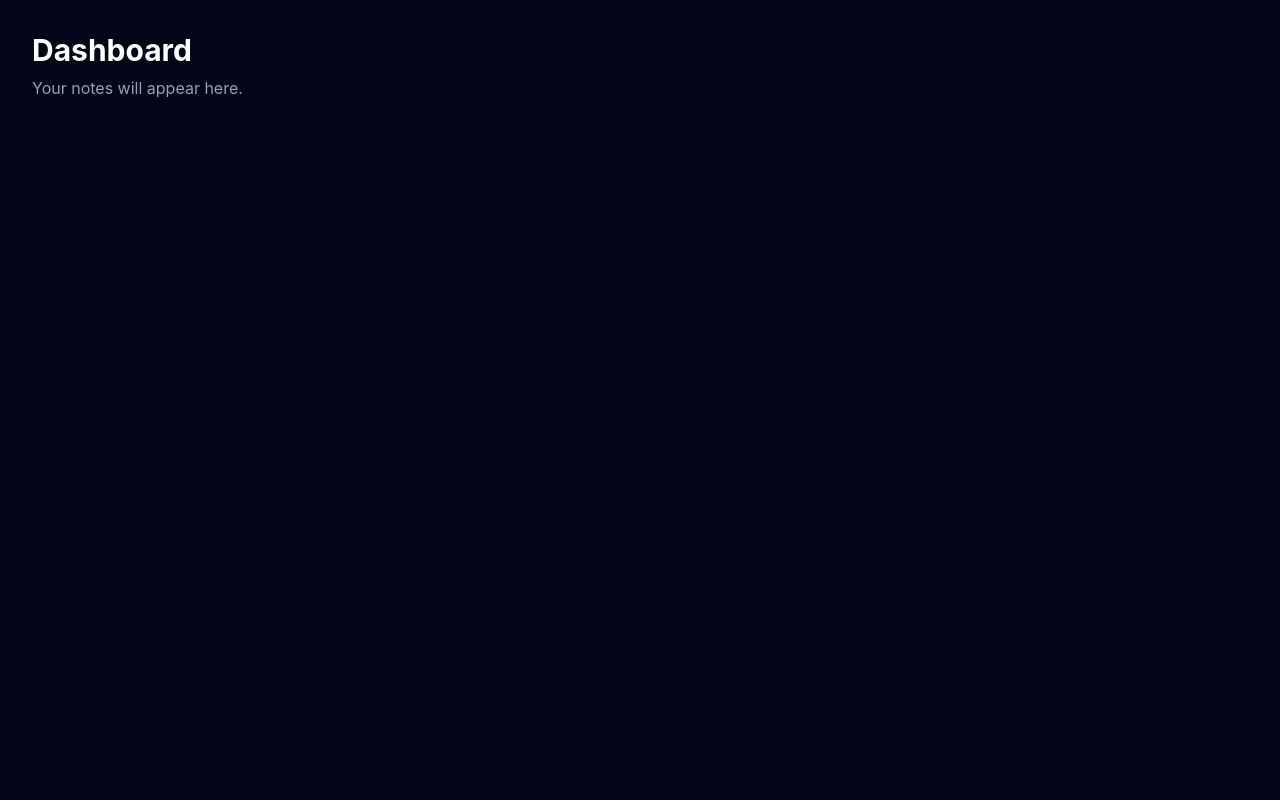
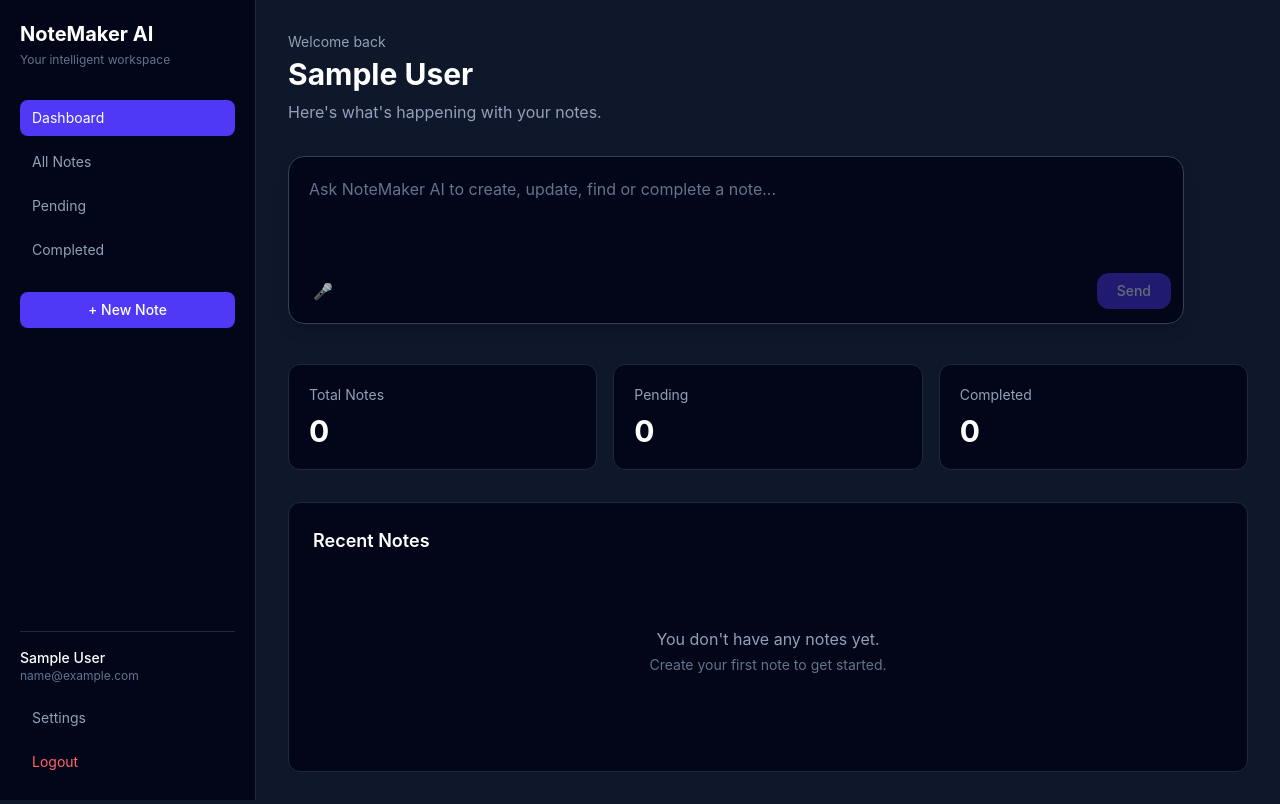
Before and after one commit to heisenbergg07/NoteMaker-AI, a React (Vite) app in the folder frontend/: page /dashboard in a window 1280 px wide. Built offline with nearby package versions, Linux system fonts and the light colour scheme; no server answers; sample sign-in values are in the browser's storage.

Commit message:
Updated Dashboard page with components like SideBar, AICommandInput.

```diff
--- /dev/null
+++ b/frontend/src/components/ai/AICommandInput.tsx
@@ -0,0 +1,75 @@
+import { useEffect, useState } from "react";
+
+const PLACEHOLDER =
+  "Ask NoteMaker AI to create, update, find or complete a note...";
+
+function AICommandInput() {
+  const [command, setCommand] = useState("");
+  const [animatedPlaceholder, setAnimatedPlaceholder] = useState("");
+
+  useEffect(() => {
+    let index = 0;
+
+    const interval = setInterval(() => {
+      index++;
+
+      setAnimatedPlaceholder(
+        PLACEHOLDER.slice(0, index)
+      );
+
+      if (index >= PLACEHOLDER.length) {
+        clearInterval(interval);
+      }
+    }, 35);
+
+    return () => clearInterval(interval);
+  }, []);
+
+  const handleSubmit = () => {
+    const trimmedCommand = command.trim();
+
+    if (!trimmedCommand) {
+      return;
+    }
+
+    console.log("AI command:", trimmedCommand);
+
+    setCommand("");
+  };
+
+  return (
+    <div className="w-full">
+      <div className="rounded-2xl border border-slate-700 bg-slate-950 p-3 shadow-lg">
+        <textarea
+          value={command}
+          onChange={(event) =>
+            setCommand(event.target.value)
+          }
+          placeholder={animatedPlaceholder}
+          rows={3}
+          className="w-full resize-none bg-transparent px-2 py-2 text-base text-white outline-none placeholder:text-slate-500"
+        />
+
+        <div className="mt-2 flex items-center justify-between">
+          <button
+            type="button"
+            className="rounded-lg px-3 py-2 text-slate-400 transition hover:bg-slate-800 hover:text-white"
+          >
+            🎤
+          </button>
+
+          <button
+            type="button"
+            onClick={handleSubmit}
+            disabled={!command.trim()}
+            className="rounded-xl bg-indigo-600 px-5 py-2 text-sm font-medium text-white transition hover:bg-indigo-500 disabled:cursor-not-allowed disabled:opacity-40"
+          >
+            Send
+          </button>
+        </div>
+      </div>
+    </div>
+  );
+}
+
+export default AICommandInput;
--- /dev/null
+++ b/frontend/src/components/layout/AppLayout.tsx
@@ -0,0 +1,23 @@
+import type { ReactNode } from "react";
+
+import Sidebar from "./Sidebar";
+
+type AppLayoutProps = {
+  children: ReactNode;
+};
+
+function AppLayout({
+  children,
+}: AppLayoutProps) {
+  return (
+    <div className="flex min-h-screen bg-slate-900">
+      <Sidebar />
+
+      <main className="flex-1 overflow-y-auto">
+        {children}
+      </main>
+    </div>
+  );
+}
+
+export default AppLayout;
--- /dev/null
+++ b/frontend/src/components/layout/Sidebar.tsx
@@ -0,0 +1,103 @@
+import { NavLink, useNavigate } from "react-router-dom";
+
+import { useAuthStore } from "../../store/auth.store";
+
+function Sidebar() {
+  const navigate = useNavigate();
+
+  const { user, logout} = useAuthStore();
+
+  const handleLogout = () => {
+    logout();
+    navigate("/login");
+  };
+
+  return (
+    <aside className="flex h-screen w-64 flex-col border-r border-slate-800 bg-slate-950 p-5 text-white">
+      {/* Logo */}
+      <div className="mb-8">
+        <h1 className="text-xl font-bold">
+          NoteMaker AI
+        </h1>
+
+        <p className="mt-1 text-xs text-slate-500">
+          Your intelligent workspace
+        </p>
+      </div>
+
+      {/* Navigation */}
+      <nav className="flex flex-1 flex-col gap-2">
+        <NavLink
+          to="/dashboard"
+          className={({ isActive }) =>
+            `rounded-lg px-3 py-2 text-sm transition ${
+              isActive
+                ? "bg-indigo-600 text-white"
+                : "text-slate-400 hover:bg-slate-900 hover:text-white"
+            }`
+          }
+        >
+          Dashboard
+        </NavLink>
+
+        <button
+          type="button"
+          className="rounded-lg px-3 py-2 text-left text-sm text-slate-400 transition hover:bg-slate-900 hover:text-white"
+        >
+          All Notes
+        </button>
+
+        <button
+          type="button"
+          className="rounded-lg px-3 py-2 text-left text-sm text-slate-400 transition hover:bg-slate-900 hover:text-white"
+        >
+          Pending
+        </button>
+
+        <button
+          type="button"
+          className="rounded-lg px-3 py-2 text-left text-sm text-slate-400 transition hover:bg-slate-900 hover:text-white"
+        >
+          Completed
+        </button>
+
+        <button
+          type="button"
+          className="mt-4 rounded-lg bg-indigo-600 px-3 py-2 text-sm font-medium transition hover:bg-indigo-500"
+        >
+          + New Note
+        </button>
+      </nav>
+
+      {/* User */}
+      <div className="border-t border-slate-800 pt-4">
+        <div className="mb-4">
+          <p className="text-sm font-medium">
+            {user?.name ?? "User"}
+          </p>
+
+          <p className="truncate text-xs text-slate-500">
+            {user?.email}
+          </p>
+        </div>
+
+        <button
+          type="button"
+          className="mb-2 w-full rounded-lg px-3 py-2 text-left text-sm text-slate-400 hover:bg-slate-900 hover:text-white"
+        >
+          Settings
+        </button>
+
+        <button
+          type="button"
+          onClick={handleLogout}
+          className="w-full rounded-lg px-3 py-2 text-left text-sm text-red-400 hover:bg-red-950"
+        >
+          Logout
+        </button>
+      </div>
+    </aside>
+  );
+}
+
+export default Sidebar;
--- a/frontend/src/pages/dashboard/DashboardPage.tsx
+++ b/frontend/src/pages/dashboard/DashboardPage.tsx
@@ -1,12 +1,96 @@
+import AICommandInput from "../../components/ai/AICommandInput";
+import AppLayout from "../../components/layout/AppLayout";
+import { useAuthStore } from "../../store/auth.store";
+
 function DashboardPage() {
+  const { user } = useAuthStore();
+
   return (
-    <div className="min-h-screen bg-slate-950 p-8 text-white">
-      <h1 className="text-3xl font-bold">
-        Dashboard
-      </h1>
+    <AppLayout>
+      <div className="p-8">
+        <div className="mx-auto max-w-7xl">
+          {/* Header */}
 
-      <p className="mt-2 text-slate-400">
-        Your notes will appear here.
+          <div className="mb-8">
+            <p className="text-sm text-slate-400">
+              Welcome back
+            </p>
+
+            <h1 className="mt-1 text-3xl font-bold text-white">
+              {user?.name ?? "User"}
+            </h1>
+
+            <p className="mt-2 text-slate-400">
+              Here's what's happening with your notes.
+            </p>
+          </div>
+
+          <div className="mb-10 max-w-4xl">
+            <AICommandInput />
+          </div>
+
+
+          {/* Stats */}
+
+          <div className="grid gap-4 sm:grid-cols-2 lg:grid-cols-3">
+            <StatCard
+              title="Total Notes"
+              value={0}
+            />
+
+            <StatCard
+              title="Pending"
+              value={0}
+            />
+
+            <StatCard
+              title="Completed"
+              value={0}
+            />
+          </div>
+
+          {/* Notes */}
+
+          <div className="mt-8 rounded-xl border border-slate-800 bg-slate-950 p-6">
+            <h2 className="text-lg font-semibold text-white">
+              Recent Notes
+            </h2>
+
+            <div className="flex min-h-48 items-center justify-center">
+              <div className="text-center">
+                <p className="text-slate-400">
+                  You don't have any notes yet.
+                </p>
+
+                <p className="mt-1 text-sm text-slate-500">
+                  Create your first note to get started.
+                </p>
+              </div>
+            </div>
+          </div>
+        </div>
+      </div>
+    </AppLayout>
+  );
+}
+
+type StatCardProps = {
+  title: string;
+  value: number;
+};
+
+function StatCard({
+  title,
+  value,
+}: StatCardProps) {
+  return (
+    <div className="rounded-xl border border-slate-800 bg-slate-950 p-5">
+      <p className="text-sm text-slate-400">
+        {title}
+      </p>
+
+      <p className="mt-2 text-3xl font-bold text-white">
+        {value}
       </p>
     </div>
   );
```
